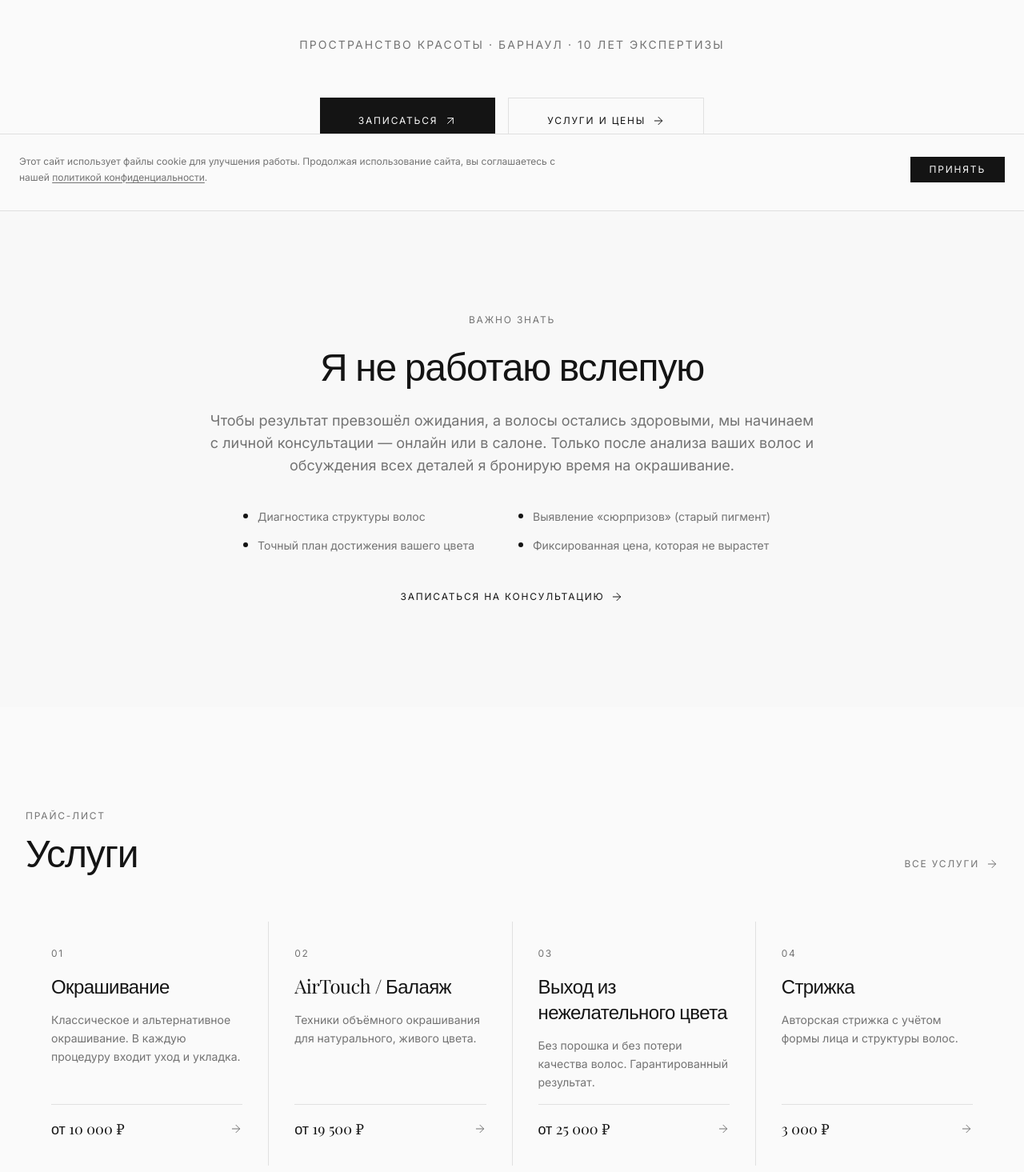
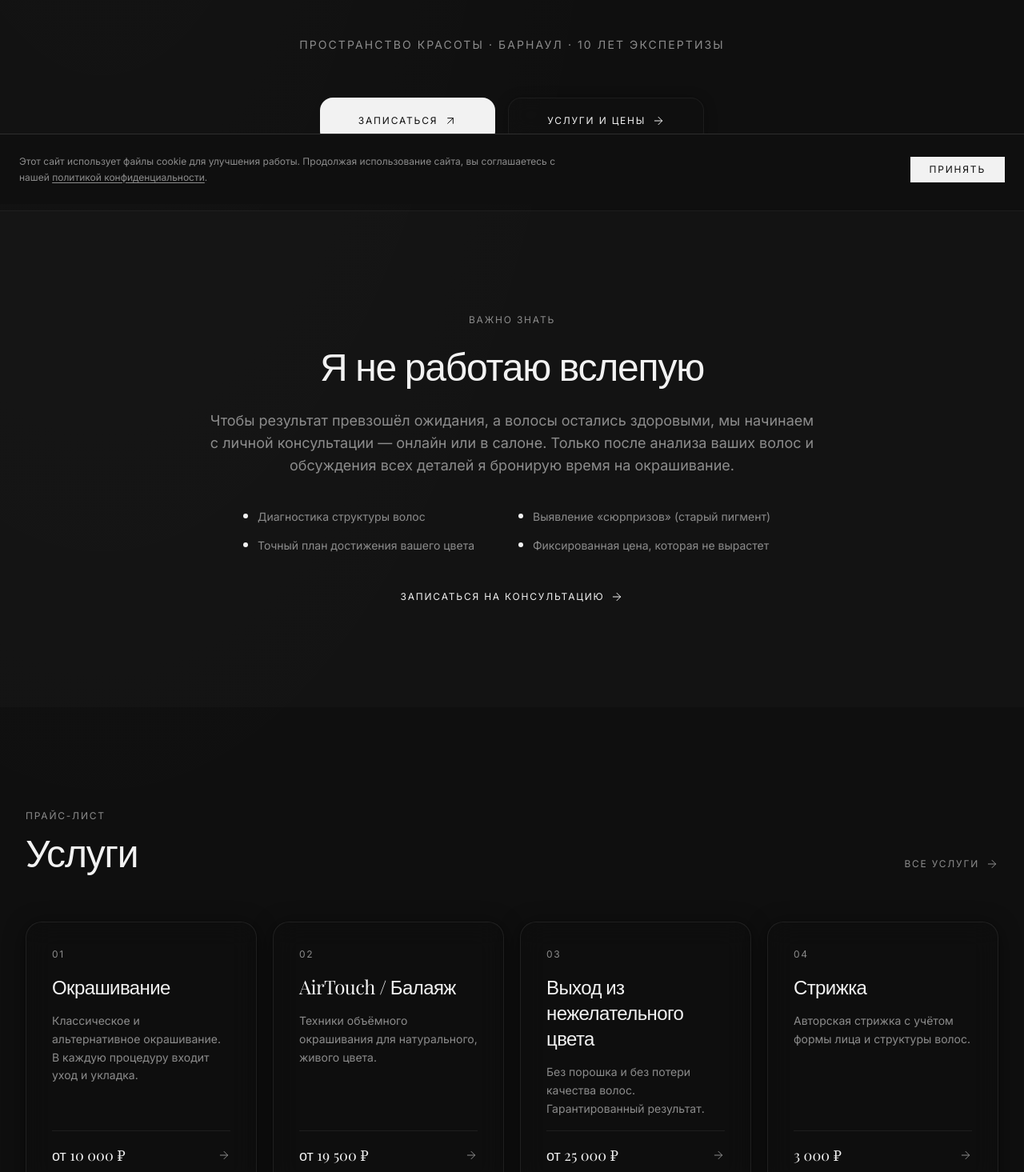
Before and after one commit to dmnbugaev/Rutz, a Next.js app: page / in a window 1280 px wide. Shown: the part 545-2010 px from the top of the page at 80% size. Built offline with nearby package versions, Linux system fonts and the light colour scheme; a web font is replaced by a local one.

Commit message:
почти идеальный сайт

```diff
--- a/app/blog/loading.tsx
+++ b/app/blog/loading.tsx
@@ -23,7 +23,7 @@ export default function BlogLoading() {
               {/* Date */}
               <div className="h-3 bg-muted w-32 mb-5 rounded" />
               {/* Media */}
-              <div className="aspect-[4/3] bg-muted mb-6 rounded" />
+              <div className="aspect-[3/4] bg-muted mb-6 rounded" />
               {/* Text lines */}
               <div className="space-y-2 mb-6">
                 <div className="h-4 bg-muted rounded" />
--- a/app/globals.css
+++ b/app/globals.css
@@ -5,27 +5,27 @@
 /* ── CSS Variables ── */
 @layer base {
   :root {
-    --background: 0 0% 98%;
+    --background: 220 20% 98%;
     --foreground: 0 0% 8%;
-    --card: 0 0% 96%;
-    --border: 0 0% 88%;
-    --muted: 0 0% 94%;
+    --card: 0 0% 100%;
+    --border: 220 15% 88%;
+    --muted: 220 15% 95%;
     --muted-foreground: 0 0% 45%;
     --primary: 0 0% 8%;
     --primary-foreground: 0 0% 98%;
     --secondary: 0 0% 40%;
     --secondary-foreground: 0 0% 8%;
-    --accent: 0 0% 94%;
+    --accent: 220 15% 94%;
     --accent-foreground: 0 0% 8%;
   }
 
   .dark {
     --background: 0 0% 6%;
     --foreground: 0 0% 95%;
-    --card: 0 0% 10%;
+    --card: 0 0% 9%;
     --border: 0 0% 18%;
     --muted: 0 0% 12%;
-    --muted-foreground: 0 0% 60%;
+    --muted-foreground: 0 0% 55%;
     --primary: 0 0% 95%;
     --primary-foreground: 0 0% 6%;
     --secondary: 0 0% 65%;
@@ -47,7 +47,16 @@
 
   body {
     @apply bg-background text-foreground font-sans antialiased;
+    background-image:
+      radial-gradient(ellipse 90% 60% at 10% 0%, rgba(200, 200, 220, 0.18) 0%, transparent 60%),
+      radial-gradient(ellipse 70% 60% at 90% 100%, rgba(220, 200, 215, 0.14) 0%, transparent 60%);
     transition: background-color 0.3s ease, color 0.3s ease;
+  }
+
+  .dark body {
+    background-image:
+      radial-gradient(ellipse 90% 60% at 10% 0%, rgba(255, 255, 255, 0.025) 0%, transparent 60%),
+      radial-gradient(ellipse 70% 60% at 90% 100%, rgba(255, 255, 255, 0.018) 0%, transparent 60%);
   }
 
   h1, h2, h3, h4 {
@@ -59,6 +68,71 @@
 @layer utilities {
   .serif {
     @apply font-serif;
+  }
+
+  /* ── Glassmorphism / iOS 26 style ── */
+
+  /* Full glass panel */
+  .glass {
+    background: rgba(255, 255, 255, 0.72);
+    backdrop-filter: blur(20px) saturate(180%);
+    -webkit-backdrop-filter: blur(20px) saturate(180%);
+    border: 1px solid rgba(255, 255, 255, 0.6);
+    box-shadow: 0 4px 24px rgba(0, 0, 0, 0.06), 0 1px 4px rgba(0, 0, 0, 0.04);
+  }
+
+  /* Card with rounded corners */
+  .glass-card {
+    background: rgba(255, 255, 255, 0.65);
+    backdrop-filter: blur(16px) saturate(160%);
+    -webkit-backdrop-filter: blur(16px) saturate(160%);
+    border: 1px solid rgba(255, 255, 255, 0.55);
+    border-radius: 20px;
+    box-shadow: 0 4px 28px rgba(0, 0, 0, 0.07), 0 1px 4px rgba(0, 0, 0, 0.04);
+  }
+
+  /* Subtle glass (lighter blur) */
+  .glass-subtle {
+    background: rgba(255, 255, 255, 0.45);
+    backdrop-filter: blur(10px) saturate(140%);
+    -webkit-backdrop-filter: blur(10px) saturate(140%);
+    border: 1px solid rgba(255, 255, 255, 0.4);
+    box-shadow: 0 2px 16px rgba(0, 0, 0, 0.04);
+  }
+
+  /* Dark mode overrides */
+  .dark .glass {
+    background: rgba(12, 12, 12, 0.78);
+    border-color: rgba(255, 255, 255, 0.1);
+    box-shadow: 0 4px 24px rgba(0, 0, 0, 0.4), 0 1px 4px rgba(0, 0, 0, 0.2);
+  }
+
+  .dark .glass-card {
+    background: rgba(14, 14, 14, 0.72);
+    border-color: rgba(255, 255, 255, 0.08);
+    box-shadow: 0 4px 28px rgba(0, 0, 0, 0.45), 0 1px 4px rgba(0, 0, 0, 0.25);
+  }
+
+  .dark .glass-subtle {
+    background: rgba(18, 18, 18, 0.55);
+    border-color: rgba(255, 255, 255, 0.06);
+    box-shadow: 0 2px 16px rgba(0, 0, 0, 0.3);
+  }
+
+  /* Reduce blur on mobile for performance */
+  @media (max-width: 640px) {
+    .glass {
+      backdrop-filter: blur(12px) saturate(150%);
+      -webkit-backdrop-filter: blur(12px) saturate(150%);
+    }
+    .glass-card {
+      backdrop-filter: blur(10px) saturate(130%);
+      -webkit-backdrop-filter: blur(10px) saturate(130%);
+    }
+    .glass-subtle {
+      backdrop-filter: blur(6px) saturate(120%);
+      -webkit-backdrop-filter: blur(6px) saturate(120%);
+    }
   }
 
   .tracking-luxury {
--- a/app/layout.tsx
+++ b/app/layout.tsx
@@ -61,7 +61,7 @@ export default function RootLayout({
       <body className={`${playfair.variable} ${inter.variable} antialiased`}>
         <ThemeProvider
           attribute="class"
-          defaultTheme="light"
+          defaultTheme="dark"
           enableSystem={false}
           disableTransitionOnChange={false}
         >
--- a/app/page.tsx
+++ b/app/page.tsx
@@ -68,14 +68,14 @@ export default function HomePage() {
                 href="https://dikidi.net/1348080?p=0.pi"
                 target="_blank"
                 rel="noopener noreferrer"
-                className="inline-flex items-center justify-center gap-2 bg-foreground text-background px-8 sm:px-12 py-4 sm:py-5 text-xs uppercase tracking-luxury transition-luxury hover:bg-foreground/80"
+                className="inline-flex items-center justify-center gap-2 bg-foreground text-background px-8 sm:px-12 py-4 sm:py-5 rounded-2xl text-xs uppercase tracking-luxury transition-luxury hover:bg-foreground/80"
               >
                 Записаться
                 <ArrowUpRight className="w-4 h-4" strokeWidth={1.5} />
               </Link>
               <Link
                 href="/services"
-                className="inline-flex items-center justify-center gap-2 border border-border px-8 sm:px-12 py-4 sm:py-5 text-xs uppercase tracking-luxury transition-luxury hover:bg-accent"
+                className="inline-flex items-center justify-center gap-2 border border-border/60 px-8 sm:px-12 py-4 sm:py-5 rounded-2xl text-xs uppercase tracking-luxury transition-luxury hover:bg-accent/60 glass-subtle"
               >
                 Услуги и цены
                 <ArrowRight className="w-4 h-4" strokeWidth={1.5} />
@@ -92,7 +92,7 @@ export default function HomePage() {
       </section>
 
       {/* ── Принцип работы (KEY MESSAGE) ── */}
-      <section className="py-16 sm:py-24 md:py-32 border-t border-border bg-accent/30">
+      <section className="py-16 sm:py-24 md:py-32 border-t border-border/40 bg-accent/20">
         <div className="max-w-[1400px] mx-auto px-4 sm:px-8">
           <AnimateOnScroll animation="fade-up">
             <div className="max-w-3xl mx-auto text-center">
@@ -153,14 +153,14 @@ export default function HomePage() {
             </div>
           </AnimateOnScroll>
 
-          <div className="grid grid-cols-1 sm:grid-cols-2 lg:grid-cols-4 gap-px bg-border">
+          <div className="grid grid-cols-1 sm:grid-cols-2 lg:grid-cols-4 gap-4 sm:gap-5">
             {services.map((s, i) => (
               <AnimateOnScroll key={s.title} animation="fade-up" delay={i * 100}>
-                <div className="bg-background p-6 sm:p-8 h-full flex flex-col gap-4 group hover:bg-accent/30 transition-luxury">
+                <div className="glass-card p-6 sm:p-8 h-full flex flex-col gap-4 group hover-lift">
                   <span className="text-xs text-muted-foreground tracking-luxury">{String(i + 1).padStart(2, '0')}</span>
                   <h3 className="serif text-xl sm:text-2xl">{s.title}</h3>
                   <p className="text-sm text-muted-foreground leading-relaxed flex-1">{s.desc}</p>
-                  <div className="flex items-center justify-between pt-4 border-t border-border">
+                  <div className="flex items-center justify-between pt-4 border-t border-border/50">
                     <span className="serif text-lg">{s.price}</span>
                     <Link
                       href="/services"
@@ -220,7 +220,7 @@ export default function HomePage() {
                 </ul>
                 <Link
                   href="/about"
-                  className="inline-flex items-center gap-2 text-xs uppercase tracking-luxury border border-border px-6 py-3 transition-luxury hover:bg-accent"
+                  className="inline-flex items-center gap-2 text-xs uppercase tracking-luxury border border-border/60 px-6 py-3 rounded-xl transition-luxury hover:bg-accent/60 glass-subtle"
                 >
                   Узнать больше <ArrowRight className="w-4 h-4" strokeWidth={1.5} />
                 </Link>
@@ -248,7 +248,7 @@ export default function HomePage() {
               </p>
               <Link
                 href="/education"
-                className="inline-flex items-center gap-2 bg-foreground text-background px-8 sm:px-12 py-4 sm:py-5 text-xs uppercase tracking-luxury transition-luxury hover:bg-foreground/80"
+                className="inline-flex items-center gap-2 bg-foreground text-background px-8 sm:px-12 py-4 sm:py-5 rounded-2xl text-xs uppercase tracking-luxury transition-luxury hover:bg-foreground/80"
               >
                 Узнать об обучении <ArrowRight className="w-4 h-4" strokeWidth={1.5} />
               </Link>
@@ -287,7 +287,7 @@ export default function HomePage() {
                 href="https://dikidi.net/1348080?p=0.pi"
                 target="_blank"
                 rel="noopener noreferrer"
-                className="inline-flex items-center justify-center gap-2 bg-foreground text-background px-10 sm:px-14 py-5 sm:py-6 text-xs uppercase tracking-luxury transition-luxury hover:bg-foreground/80"
+                className="inline-flex items-center justify-center gap-2 bg-foreground text-background px-10 sm:px-14 py-5 sm:py-6 rounded-2xl text-xs uppercase tracking-luxury transition-luxury hover:bg-foreground/80"
               >
                 Записаться онлайн
                 <ArrowUpRight className="w-4 h-4" strokeWidth={1.5} />
@@ -296,7 +296,7 @@ export default function HomePage() {
                 href="https://t.me/rutzprostranstvo"
                 target="_blank"
                 rel="noopener noreferrer"
-                className="inline-flex items-center justify-center gap-2 border border-border px-10 sm:px-14 py-5 sm:py-6 text-xs uppercase tracking-luxury transition-luxury hover:bg-accent"
+                className="inline-flex items-center justify-center gap-2 border border-border/60 px-10 sm:px-14 py-5 sm:py-6 rounded-2xl text-xs uppercase tracking-luxury transition-luxury hover:bg-accent/60 glass-subtle"
               >
                 Написать в Telegram
               </Link>
--- a/components/Footer.tsx
+++ b/components/Footer.tsx
@@ -5,7 +5,7 @@ export function Footer() {
   const year = new Date().getFullYear()
 
   return (
-    <footer className="border-t border-border bg-background">
+    <footer className="border-t border-border/40 bg-white/60 dark:bg-neutral-950/60 backdrop-blur-xl">
       <div className="max-w-[1400px] mx-auto px-4 sm:px-6 md:px-8 py-12 sm:py-16 md:py-20">
         <div className="grid grid-cols-1 sm:grid-cols-2 lg:grid-cols-4 gap-10 md:gap-12 mb-12 md:mb-16">
           {/* Brand */}
@@ -97,7 +97,7 @@ export function Footer() {
               href="https://dikidi.net/1348080?p=0.pi"
               target="_blank"
               rel="noopener noreferrer"
-              className="inline-flex items-center bg-foreground text-background px-6 py-3 text-xs uppercase tracking-luxury transition-luxury hover:bg-foreground/80"
+              className="inline-flex items-center bg-foreground text-background px-6 py-3 rounded-2xl text-xs uppercase tracking-luxury transition-luxury hover:bg-foreground/80"
             >
               Онлайн-запись
             </Link>
@@ -105,7 +105,7 @@ export function Footer() {
         </div>
 
         {/* Bottom bar */}
-        <div className="border-t border-border pt-6 flex flex-col sm:flex-row justify-between items-center gap-4">
+        <div className="border-t border-border/40 pt-6 flex flex-col sm:flex-row justify-between items-center gap-4">
           <p className="text-xs text-muted-foreground">
             © {year} RUTZ Пространство красоты. Все права защищены.
           </p>
```
Also changed, not shown: app/blog/page.tsx (+5 -5 lines), components/Header.tsx (+9 -9 lines), components/MediaSlider.tsx (+4 -4 lines).
